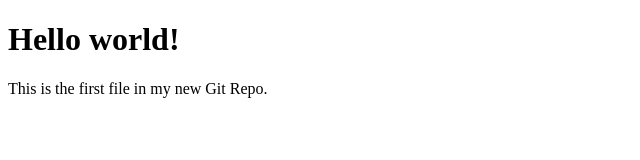
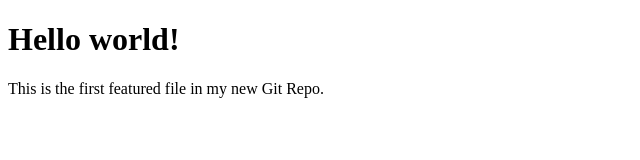
Before and after one commit to Najam-ul-hassa/Labtask4_project, a plain HTML site: page index.html in a window 1280 px wide. Shown: the full height of the page, 0-640 px from the left. Drawn offline with Linux system fonts and the light colour scheme.

Commit message:
added line in feature-update

```diff
--- a/index.html
+++ b/index.html
@@ -5,6 +5,6 @@
 </head>
 <body>
     <h1>Hello world!</h1>
-    <p>This is the first file in my new Git Repo.</p>
+    <p>This is the first featured file in my new Git Repo.</p>
 </body>
 </html>
```
